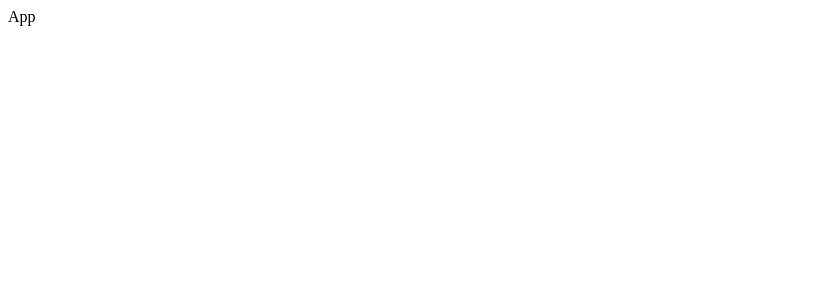
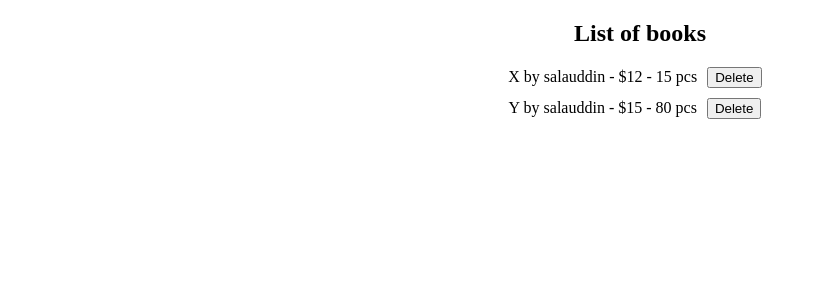
Before and after one commit to Salauddin-Ahmad/Redux-Toolkit-practice, a React (Vite) app in the folder book-crud-app/book-app/: page / in a window 1280 px wide. Shown: the top 300 px of the page, without its empty margins (0-817 px from the left). Built offline with nearby package versions, Linux system fonts and the light colour scheme.

Commit message:
all setup done

```diff
--- a/book-crud-app/book-app/package.json
+++ b/book-crud-app/book-app/package.json
@@ -10,8 +10,10 @@
     "preview": "vite preview"
   },
   "dependencies": {
+    "@reduxjs/toolkit": "^2.2.7",
     "react": "^18.3.1",
-    "react-dom": "^18.3.1"
+    "react-dom": "^18.3.1",
+    "react-redux": "^9.1.2"
   },
   "devDependencies": {
     "@eslint/js": "^9.9.0",
--- a/book-crud-app/book-app/src/App.jsx
+++ b/book-crud-app/book-app/src/App.jsx
@@ -1,8 +1,11 @@
-import React from 'react'
+
+import BookList from './components/BookList'
 
 function App() {
   return (
-    <div>App</div>
+    <div className='App'>
+      <BookList />
+    </div>
   )
 }
 
--- /dev/null
+++ b/book-crud-app/book-app/src/components/BookList.jsx
@@ -0,0 +1,33 @@
+import { useSelector } from "react-redux";
+
+const BookList = () => {
+    const books = useSelector((state) => state.booksR.books);
+    console.log(books)
+
+    const handleDelete = () => {
+        console.log(id);
+    }
+
+    return (
+        <div>
+
+
+            <h2>List of books</h2>
+            {books && books.length > 0 ? (
+                <ul>
+                    {books.map((book) => {
+                       return (
+                            <li key={book.id}>
+                                {book.title} by {book.author} -
+                                ${book.price} - {book.quantity} pcs
+                                <button onClick={handleDelete}>Delete</button>
+                            </li>
+                        )
+                    })}
+                </ul>) : (<p>no book exists</p>)}
+
+        </div>
+    );
+};
+
+export default BookList;
--- a/book-crud-app/book-app/src/features/bookSlice.js
+++ b/book-crud-app/book-app/src/features/bookSlice.js
@@ -1,6 +1,13 @@
-    import {createSlice} from "@reduxjs/toolkit";
+import { createSlice } from "@reduxjs/toolkit";
 
-    const initialState = {books: []};
+const initialState = {
+    books: [
+        { id: 1, title: 'X', author: 'salauddin', price: 12, quantity: 15 },
+        { id: 2, title: 'Y', author: 'salauddin', price: 15, quantity: 80 },
+
+
+    ]
+};
 const bookSlice = createSlice({
     name: 'books',
     initialState,
--- a/book-crud-app/book-app/src/index.css
+++ b/book-crud-app/book-app/src/index.css
@@ -0,0 +1,27 @@
+.App {
+    text-align: center;
+}
+
+form {
+    margin: 20px 0;
+}
+
+input{
+    margin: 0 10px;
+}
+
+button {
+    margin: 0 10px;
+}
+button {
+    margin-left: 10px;
+}
+
+ul {
+   list-style-type: none;
+   padding: 0;
+}
+
+li {
+    margin: 10px 0;
+}
--- a/book-crud-app/book-app/src/store.js
+++ b/book-crud-app/book-app/src/store.js
@@ -1,9 +1,10 @@
-import {cofigureStore} from "@reduxjs/toolkit";
+// import {cofigureStore} from "@reduxjs/toolkit";
+import { configureStore } from "@reduxjs/toolkit";
 import bookReducer from "./features/bookSlice";
 
 
-export const store = cofigureStore({
+export const store = configureStore({
   reducer:  {
-    books: bookReducer,
+    booksR: bookReducer,
   }
 })
```
Also changed, not shown: book-crud-app/book-app/src/main.jsx (+10 -7 lines), 1 other file (tests, documents, lock files or other folders). Lines whose indentation alone changed are shown as unchanged.
